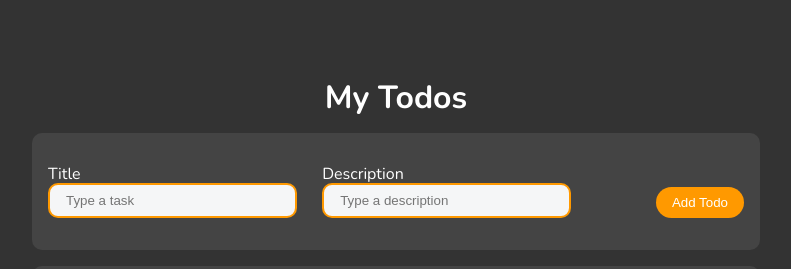
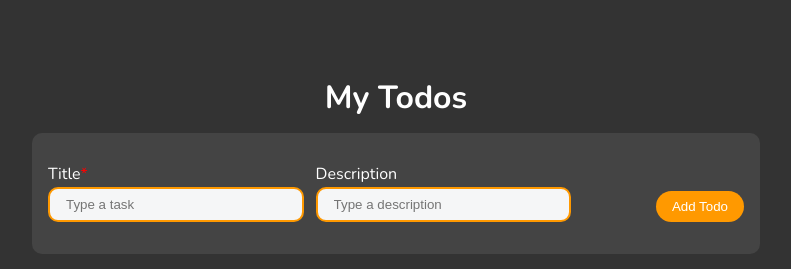
Before and after one commit to shakiraakinleye/todo-app, a React (Create React App) app: page / in a window 1280 px wide. Shown: the top 269 px of the page, without its empty margins (244-1035 px from the left). Built offline with nearby package versions, Linux system fonts and the light colour scheme.

Commit message:
chore: cleaned up code

```diff
--- a/src/TodoContext.js
+++ b/src/TodoContext.js
@@ -1,5 +1,4 @@
 import { createContext, useReducer } from "react";
-// import {DisplayError} from "./components/DisplayError"
 
 let nextId = 3;
 
@@ -65,10 +64,6 @@
         case "deleted" : {
             return todoList.filter((todo) => todo.id !== action.id)
         }
-        // case "error" : {
-         // fix: display error when user attempts to add todo without a title
-        //    return <DisplayError  err={action.error} />
-        // }
         default : {
             throw Error(`${action.type} is not a valid action`)
         }
--- a/src/components/AddTodo.js
+++ b/src/components/AddTodo.js
@@ -13,11 +13,11 @@
     <div className="add__todo">
       <form className="todo__form">
         <Input
-          fieldClass={"new__todo--field"}
-          labelClass={"new__todo__label"}
+          fieldClass={"new__todo__field"}
+          labelClass={"new__todo__label new__todo__title__label"}
           labelText={"Title"}
           inputClass={"new__todo__input"}
-          inputId={"new__todo--title"}
+          inputId={"new__todo__title"}
           inputHint={"Type a task"}
           value={newTodo.title}
           onChange={(e) => {
@@ -42,11 +42,11 @@
           }}
         />
         <Input
-          fieldClass={"new__todo--field"}
+          fieldClass={"new__todo__field"}
           labelClass={"new__todo__label"}
           labelText={"Description"}
           inputClass={"new__todo__input"}
-          inputId={"new__todo--desc"}
+          inputId={"new__todo__desc"}
           inputHint={"Type a description"}
           value={newTodo.desc}
           onChange={(e) => {
@@ -85,13 +85,6 @@
               type: "reset"
             });
           }
-          // fix: display error when user attempts to add todo without a title
-          // else {
-          //   dispatchTodo({
-          //     type: "error",
-          //     err: "No title added",
-          //   })
-          // }
         }}
       />
     </div>
```
